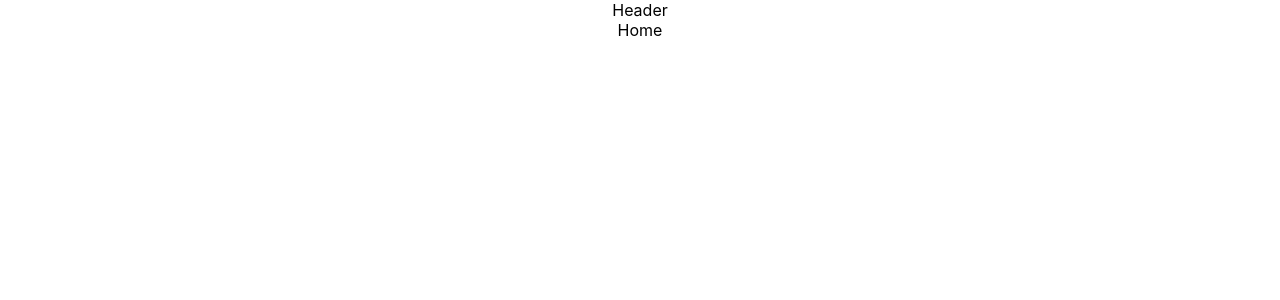
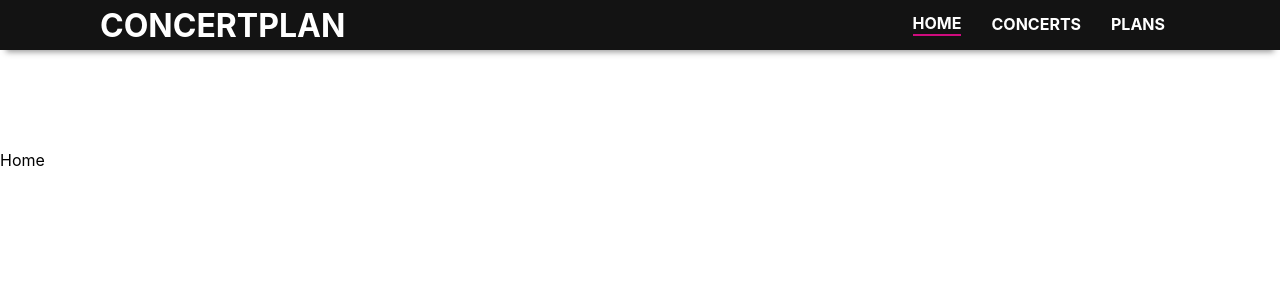
Before and after one commit to eckmLJE/concertplanfeature, a React (Create React App) app: page / in a window 1280 px wide. Shown: the top 300 px of the page. Built offline with nearby package versions, Linux system fonts and the light colour scheme.

Commit message:
working nav header

```diff
--- a/src/App.css
+++ b/src/App.css
@@ -1,32 +1,3 @@
-.App {
-  text-align: center;
+* {
+  box-sizing: border-box;
 }
-
-.App-logo {
-  animation: App-logo-spin infinite 20s linear;
-  height: 40vmin;
-}
-
-.App-header {
-  background-color: #282c34;
-  min-height: 100vh;
-  display: flex;
-  flex-direction: column;
-  align-items: center;
-  justify-content: center;
-  font-size: calc(10px + 2vmin);
-  color: white;
-}
-
-.App-link {
-  color: #61dafb;
-}
-
-@keyframes App-logo-spin {
-  from {
-    transform: rotate(0deg);
-  }
-  to {
-    transform: rotate(360deg);
-  }
-}
--- /dev/null
+++ b/src/Header/Hamburger.js
@@ -0,0 +1,5 @@
+import React from "react";
+
+const Hamburger = () => <div className="hamburger">Hamburger</div>;
+
+export default Hamburger;
--- /dev/null
+++ b/src/Header/Header.css
@@ -0,0 +1,55 @@
+header {
+  position: fixed;
+  top: 0;
+  width: 100%;
+  height: 50px;
+  display: flex;
+  justify-content: space-between;
+  align-items: center;
+  background-color: rgb(19, 19, 19);
+  color: white;
+  z-index: 9000;
+  box-shadow: 0 8px 6px -6px #999;
+}
+
+header h1 {
+  margin-left: 100px;
+}
+
+header nav {
+  margin-right: 100px;
+}
+
+header ul {
+  display: flex;
+  align-items: center;
+  flex-direction: row;
+  flex-wrap: nowrap;
+  margin: 0;
+  padding: 0;
+}
+
+header li {
+  box-sizing: content-box;
+  position: relative;
+  display: inline-block;
+  list-style: none;
+  margin: 0 15px;
+  font-size: 1em;
+  line-height: 1.2em;
+  font-weight: 700;
+  cursor: pointer;
+}
+
+header li:hover {
+  border-bottom: 2px solid white;
+}
+
+header li.navActive,
+header li.navActive:hover {
+  border-bottom: 2px solid rgb(207, 12, 126);
+}
+
+.hamburger {
+  display: none;
+}
--- a/src/Header/Header.js
+++ b/src/Header/Header.js
@@ -1,5 +1,63 @@
-import React from "react";
+import React, { Component } from "react";
+import { connect } from "react-redux";
+import "./Header.css";
 
-const Header = () => <div>Header</div>;
+import { navTo } from "../actions/navs";
+import { setActiveNav } from "../actions/navs";
 
-export default Header;
+import Hamburger from "./Hamburger";
+
+class Header extends Component {
+  componentDidMount = () => {
+    const nav = this.props.location.slice(1);
+    nav ? this.props.setActiveNav(nav) : this.props.setActiveNav("home");
+  };
+
+  handleNav = e => {
+    const nav = e.target.getAttribute("name");
+    this.props.navTo(nav);
+  };
+
+  checkNav = name => {
+    return this.props.activeNav === name ? "navActive" : null;
+  };
+
+  render() {
+    return (
+      <header className="header">
+        <h1>CONCERTPLAN</h1>
+        <Hamburger />
+        <nav>
+          <ul onClick={this.handleNav}>
+            <li name="home" className={this.checkNav("home")}>
+              HOME
+            </li>
+            <li name="concerts" className={this.checkNav("concerts")}>
+              CONCERTS
+            </li>
+            <li name="plans" className={this.checkNav("plans")}>
+              PLANS
+            </li>
+          </ul>
+        </nav>
+      </header>
+    );
+  }
+}
+
+const mapStateToProps = state => ({
+  activeNav: state.navs.activeNav,
+  location: state.router.location.pathname,
+  loggedIn: state.user.loggedIn,
+  currentUser: state.user.currentUser
+});
+
+const mapDispatchToProps = dispatch => ({
+  navTo: nav => dispatch(navTo(nav)),
+  setActiveNav: nav => dispatch(setActiveNav(nav))
+});
+
+export default connect(
+  mapStateToProps,
+  mapDispatchToProps
+)(Header);
--- /dev/null
+++ b/src/Home/Home.css
@@ -0,0 +1,3 @@
+main {
+    margin-top: 150px;
+}
--- a/src/Home/Home.js
+++ b/src/Home/Home.js
@@ -1,5 +1,6 @@
 import React from "react";
+import "./Home.css";
 
-const Home = () => <div>Home</div>;
+const Home = () => <main className="home">Home</main>;
 
 export default Home;
--- /dev/null
+++ b/src/actions/navs.js
@@ -0,0 +1,23 @@
+import { push } from "connected-react-router";
+
+export const setActiveNav = nav => ({
+  type: "SET_ACTIVE_NAV",
+  nav
+});
+
+export const navTo = nav => {
+  return dispatch => {
+    dispatch({ type: "CLEAR_PLANS" });
+    dispatch({ type: "SET_ACTIVE_NAV", nav });
+    if (nav) {
+      return nav !== "home" ? dispatch(push(`/${nav}`)) : dispatch(push("/"));
+    }
+  };
+};
+
+export const navToPlanId = id => {
+  return dispatch => {
+    dispatch(push(`/plans/${id}`));
+    dispatch(setActiveNav("plans"));
+  };
+};
--- /dev/null
+++ b/src/reducers/concertsReducer.js
@@ -0,0 +1,27 @@
+const concertsReducer = (
+  state = {
+    concerts: [],
+    currentConcert: null,
+    loadingConcertsStatus: false,
+    loadingConcertStatus: false
+  },
+  action
+) => {
+  switch (action.type) {
+    case "START_FETCHING_CONCERTS":
+      return {
+        ...state,
+        loadingConcertsStatus: true
+      };
+    case "ADD_CONCERTS":
+      return {
+        ...state,
+        loadingConcertsStatus: false,
+        concerts: action.concerts
+      };
+    default:
+      return state;
+  }
+};
+
+export default concertsReducer;
--- /dev/null
+++ b/src/reducers/navReducer.js
@@ -0,0 +1,18 @@
+const navReducer = (
+  state = {
+    activeNav: ""
+  },
+  action
+) => {
+  switch (action.type) {
+    case "SET_ACTIVE_NAV":
+      return {
+        ...state,
+        activeNav: action.nav
+      };
+    default:
+      return state;
+  }
+};
+
+export default navReducer;
--- /dev/null
+++ b/src/reducers/plansReducer.js
@@ -0,0 +1,87 @@
+const plansReducer = (
+  state = {
+    plans: [],
+    currentPlan: null,
+    loadingPlansStatus: false,
+    loadingPlanStatus: false,
+    postingPlanStatus: false,
+    plansNoAuth: false
+  },
+  action
+) => {
+  switch (action.type) {
+    case "START_FETCHING_PLANS":
+      return {
+        ...state,
+        loadingPlansStatus: true
+      };
+    case "ADD_PLANS":
+      return {
+        ...state,
+        loadingPlansStatus: false,
+        plans: action.plans
+      };
+    case "PLANS_AUTH_FAILED":
+      return {
+        ...state,
+        plansNoAuth: true
+      };
+    case "SET_CURRENT_PLAN":
+      return {
+        ...state,
+        currentPlan: action.plan
+      };
+    case "CLEAR_CURRENT_PLAN":
+      return {
+        ...state,
+        currentPlan: null
+      };
+    case "START_POSTING_PLAN":
+      return {
+        ...state,
+        postingPlanStatus: true
+      };
+    case "ADD_POSTED_PLAN":
+      return {
+        ...state,
+        postingPlanStatus: false,
+        plans: [...state.plans, action.plan]
+      };
+    case "CLEAR_PLANS":
+      return {
+        ...state,
+        plans: []
+      };
+    case "UPDATE_PATCHED_PLAN":
+      return {
+        ...state,
+        currentPlan: action.plan
+      };
+    case "START_POSTING_COMMENT":
+      return state;
+    case "ADD_POSTED_COMMENT":
+      console.log(action.comment);
+      const newComment = {
+        id: action.comment.id,
+        user_id: action.comment.attributes["user-id"],
+        plan_id: action.comment.attributes["plan-id"],
+        user_name: action.comment.attributes["user-name"],
+        content: action.comment.attributes.content,
+        created_at: action.comment.attributes["created-at"]
+      };
+      return {
+        ...state,
+        currentPlan: {
+          ...state.currentPlan,
+          attributes: {
+            ...state.currentPlan.attributes,
+            comments: [...state.currentPlan.attributes.comments, newComment]
+          }
+        }
+      };
+    default:
+      return state;
+  }
+};
+
+export default plansReducer;
--- a/src/reducers/rootReducer.js
+++ b/src/reducers/rootReducer.js
@@ -1,7 +1,13 @@
 import { combineReducers } from "redux";
 
 import userReducer from "./userReducer";
+import navReducer from "./navReducer";
+import plansReducer from "./plansReducer";
+import concertsReducer from "./concertsReducer";
 
 export const rootReducer = combineReducers({
-  user: userReducer
+  user: userReducer,
+  navs: navReducer,
+  plans: plansReducer,
+  concerts: concertsReducer
 });
```
Also changed, not shown: 1 other file (tests, documents, lock files or other folders).
